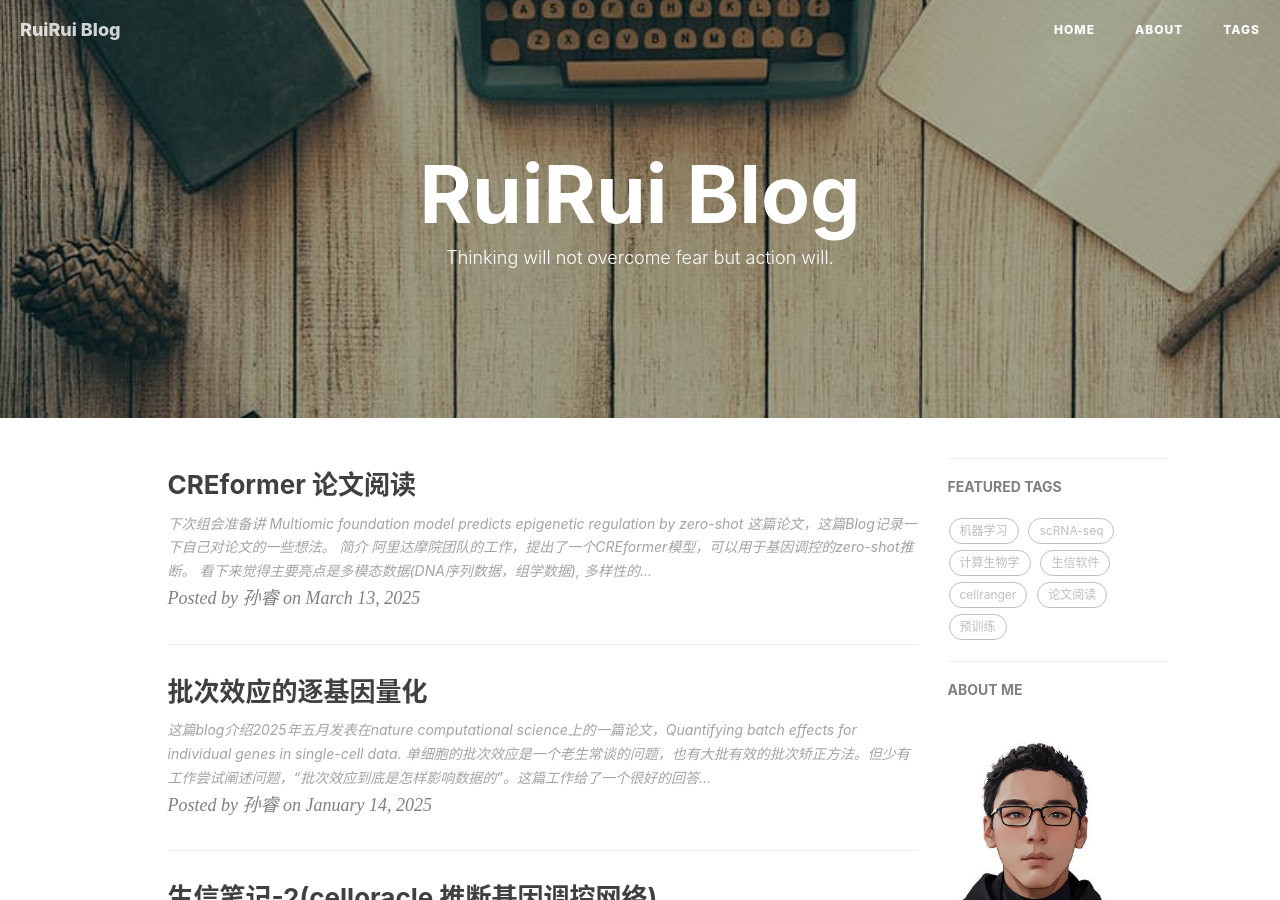
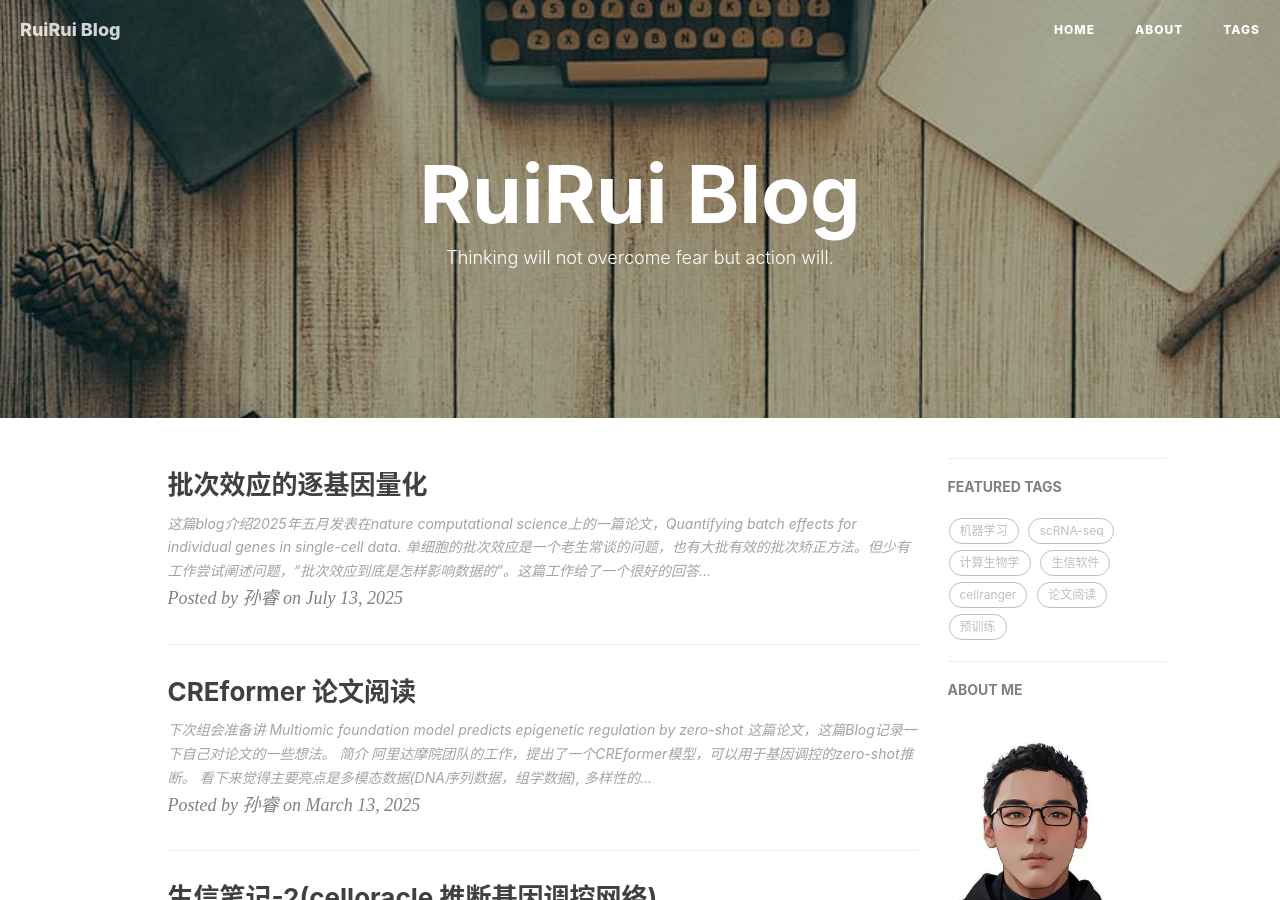
Before and after one commit to moonbyul-99/moonbyul-99.github.io, a Jekyll site: the page built from index.html, in a window 1280 px wide and 900 px high. Built offline with Jekyll 4.4.1, drawn with Linux system fonts in a browser that asks for light colours; nearby versions of some CDN libraries; the list of posts is cut into pages by our own code; comment, search, counter and statistics services are not loaded.

Commit message:
gte blog

```diff
--- a/_posts/2025-07-13-批次效应量化.markdown
+++ b/_posts/2025-07-13-批次效应量化.markdown
@@ -3,7 +3,7 @@ layout: post
 read_time: true
 show_date: true
 title:  批次效应的逐基因量化
-date:   2025-01-14 13:40:20 -0600
+date:   2025-07-13 13:40:20 -0600
 header-img: img/20250114/gondolin.jpg
 tags: [计算生物学,论文阅读]
 author: 孙睿
```
